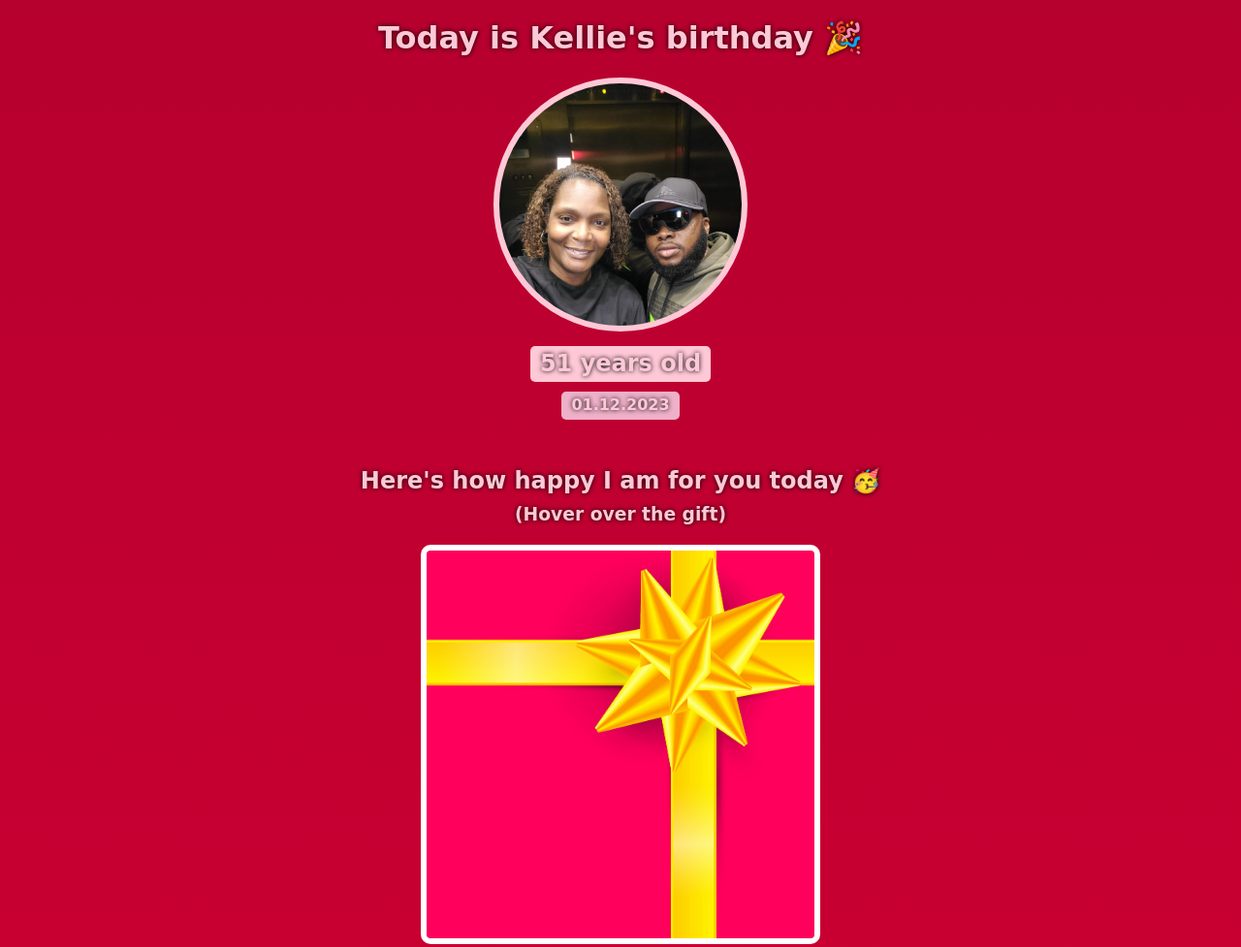
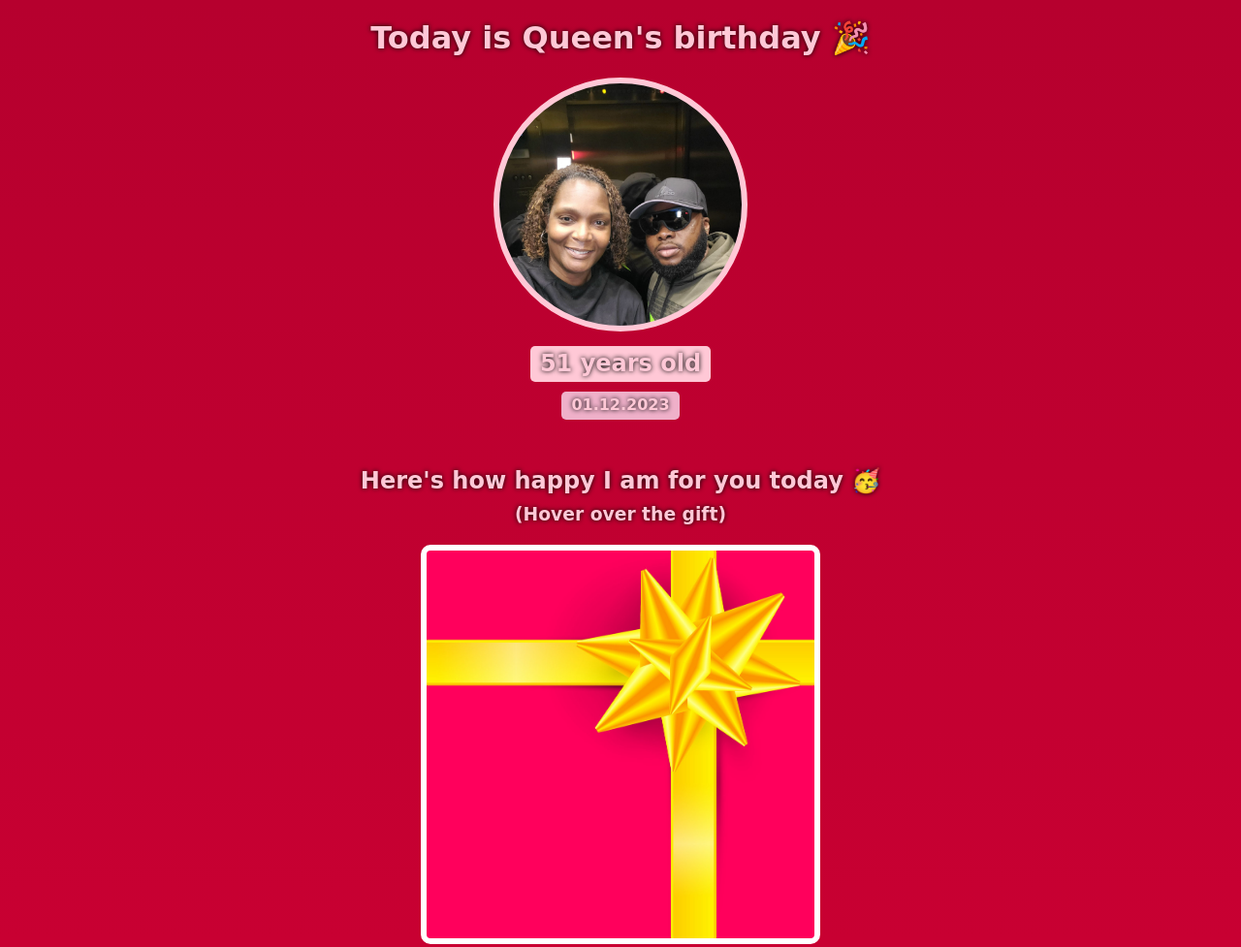
Before and after one commit to amirandersonjones/birthday-gift-site, a website built with Vite: page index.html in a window 1280 px wide. Shown: the top 977 px of the page at 97% size. Built offline with nearby package versions, Linux system fonts and the light colour scheme; a web font is replaced by a local one.

Commit message:
changed name to Queen

```diff
--- a/index.html
+++ b/index.html
@@ -7,7 +7,7 @@
     </head>
     <body>
         <div id="header">
-            <h1>Today is Kellie's birthday 🎉</h1>
+            <h1>Today is Queen's birthday 🎉</h1>
             <div class="bff-img" id="bff-img-kellie1"></div>
             <h2 id="bday-age">51 years old</h2>
             <h4 id="bday-date">01.12.2023</h4>
```
